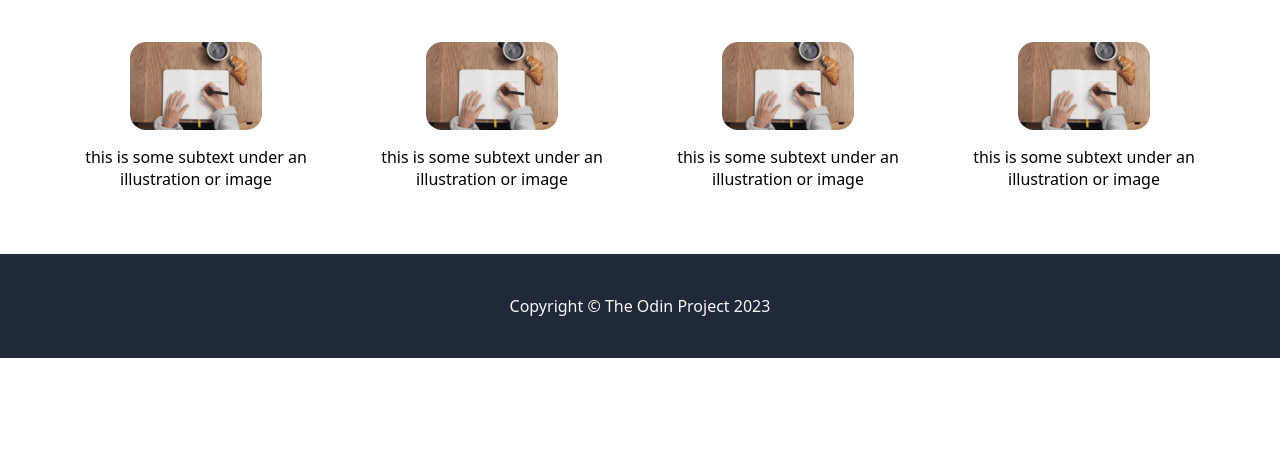
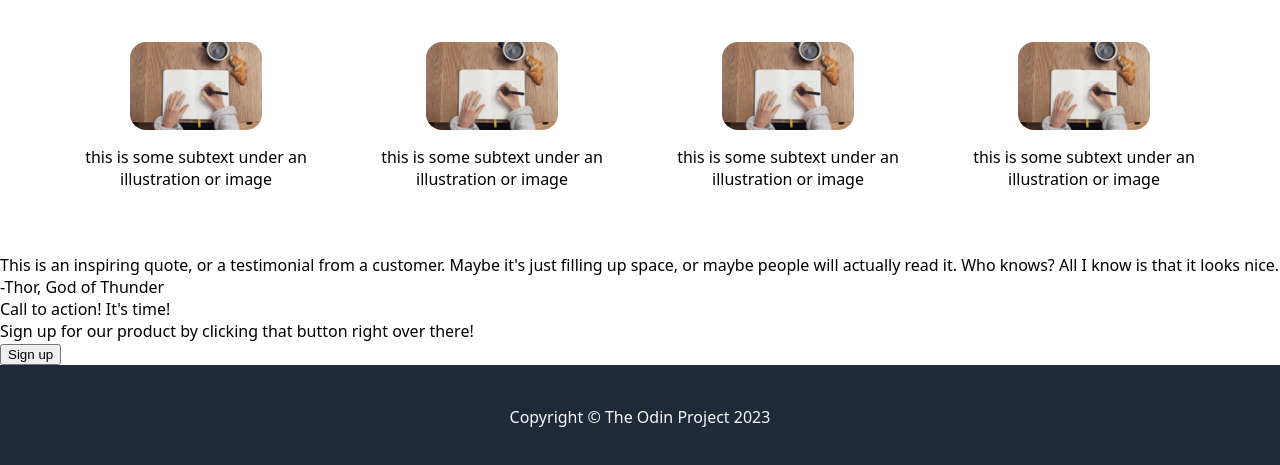
Before and after one commit to Fritz-Calimag/landing-page, a plain HTML site: page index.html in a window 1280 px wide. Shown: the part 745-1210 px from the top of the page. Before the commit the page ends 1103 px from the top, so only its background shows below. Drawn offline with Linux system fonts and the light colour scheme.

Commit message:
add html content of quote and cta section
Set up the divs for the quote and cta section.

Added the html content needed for the quote and cta section.

```diff
--- a/index.html
+++ b/index.html
@@ -86,6 +86,32 @@
         </div>
     </div>
 
+    <div class="quote-container">
+        <div class="quote">
+            This is an inspiring quote, or a testimonial from a customer.
+            Maybe it's just filling up space, or maybe people will actually
+            read it. Who knows? All I know is that it looks nice.
+        </div>
+
+        <div class="quote-person">
+            -Thor, God of Thunder
+        </div>
+    </div>
+
+    <div class="cta-container">
+        <div class="text-container">
+            <div class="header">
+                Call to action! It's time!
+            </div>
+
+            <div class="subtext">
+                Sign up for our product by clicking that button right over there!
+            </div>
+        </div>
+
+        <button class="cta-button"> Sign up </button>
+    </div>
+
     <div class="footer">
         Copyright © The Odin Project 2023
     </div>
```
